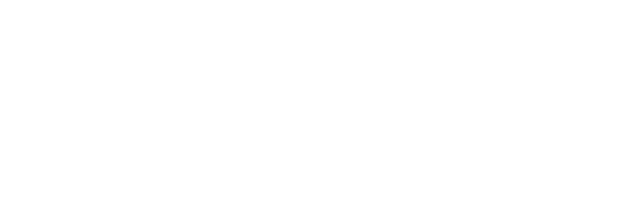
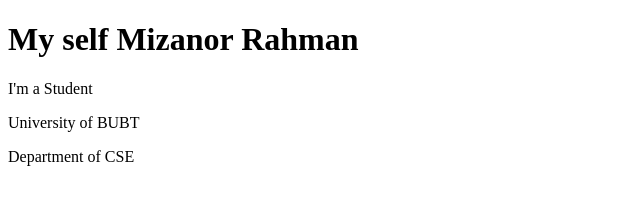
Before and after one commit to mizanor21/temporary, a plain HTML site: page index.html in a window 1280 px wide. Shown: the whole page, without its empty margins (0-640 px from the left). Drawn offline with Linux system fonts and the light colour scheme.

Commit message:
Changed somthing

```diff
--- a/index.html
+++ b/index.html
@@ -7,6 +7,9 @@
     <title>temporary git repo</title>
 </head>
 <body>
-
+    <h1>My self Mizanor Rahman</h1>
+    <p>I'm a Student</p>
+    <p>University of BUBT</p>
+    <p>Department of CSE</p>
 </body>
 </html>
```
